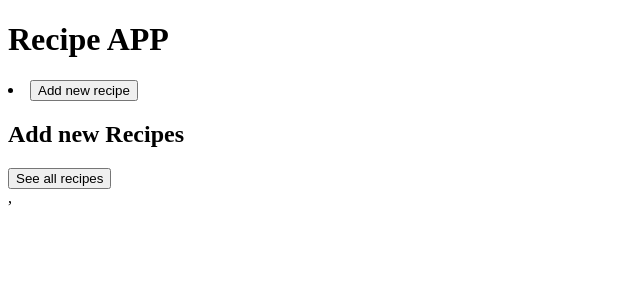
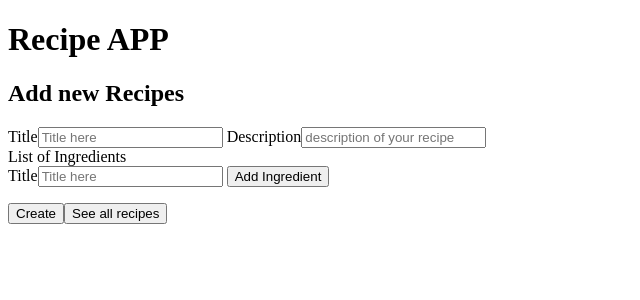
Before and after one commit to alvarohernandez-travelperk/onboarding_client_alvarohernandez-travelperk, a React (Create React App) app: page /add in a window 1280 px wide. Shown: the top 300 px of the page, without its empty margins (0-640 px from the left). Built offline with nearby package versions, Linux system fonts and the light colour scheme.

Commit message:
Add basic layout and ingredients component

```diff
--- a/src/App.tsx
+++ b/src/App.tsx
@@ -14,14 +14,9 @@ function App() {
   return (
     <div>
       <h1>Recipe APP</h1>
-      <li>
-      <Link to="/add">
-        <button>Add new recipe</button>
-        </Link>
-      </li>
       <Routes>
         <Route path="/" element={<ListRecipes />} />
-        <Route path="add" element={< AddRecipes/>} />
+        <Route path="add" element={< AddRecipes />} />
       </Routes>
     </div>
   );
--- /dev/null
+++ b/src/Components/InputField.tsx
@@ -0,0 +1,21 @@
+import React from 'react'
+
+
+interface InputFieldProps {
+  placeholder: string;
+  title: string;
+  value: string;
+  handleInput: React.ChangeEventHandler<HTMLInputElement>;
+}
+
+export default function InputField({ placeholder, title, value, handleInput }: InputFieldProps) {
+  return (
+    <span>
+      <label>{title}</label>
+<input
+      onChange={handleInput}
+      type="text"
+      value={value}
+      placeholder={placeholder}></input>    </span>
+  )
+}
--- /dev/null
+++ b/src/Components/ListIngredients.tsx
@@ -0,0 +1,53 @@
+import { useState } from "react";
+import InputField from "./InputField";
+
+interface ListIngredientsProps {
+  ingredients: string[];
+  setIngredients: React.Dispatch<React.SetStateAction<string[]>>;
+}
+
+export default function ListIngredients({ingredients, setIngredients}: ListIngredientsProps) {
+  const [newIngredient, setNewIngredient] = useState<string>("")
+
+  const handleNewIngredient = (e: React.ChangeEvent<HTMLInputElement>) => {
+    setNewIngredient(e.target.value);
+  };
+
+  const handleIngredients = (newIngredient: string) => {
+    const existIngredient = ingredients.find(el => el === newIngredient)
+    if (!existIngredient) {
+      const newArray = [...ingredients, newIngredient];
+      setIngredients(newArray)
+    }
+  };
+
+  const deleteIngredient = (ingredientToDelete: string) => {
+    const newArray = ingredients.filter(el => el !== ingredientToDelete);
+    setIngredients(newArray)
+  };
+
+  return (
+    <div>
+      <span>List of Ingredients</span>
+      <div>
+        <InputField
+          handleInput={handleNewIngredient}
+          value={newIngredient}
+          placeholder="Title here"
+          title="Title"
+        />
+        <button onClick={() => handleIngredients(newIngredient)}>Add Ingredient</button>
+      </div>
+      <ul>
+        {ingredients.map(ingredient =>
+          <li key={ingredient}>
+            {ingredient}
+            <span  onClick={() => deleteIngredient(ingredient)}>
+                X
+            </span>
+          </li>
+        )}
+      </ul>
+    </div>
+  );
+}
--- a/src/Types/Ingredient.ts
+++ b/src/Types/Ingredient.ts
@@ -1,4 +1,3 @@
 export interface Ingredient {
-  id: string;
   name: string;
 }
--- a/src/Views/AddRecipes.tsx
+++ b/src/Views/AddRecipes.tsx
@@ -1,12 +1,47 @@
 import { Link } from "react-router-dom";
+import ListIngredients from "../Components/ListIngredients";
+import InputField from "../Components/InputField";
+import { useState } from "react";
 
 export default function AddRecipes() {
+  const [addTitle, setAddTitle] = useState<string>("")
+  const [addDescription, setAddDescription] = useState<string>("")
+  const [ingredients, setIngredients] = useState<string[]>([])
+
+  const handleAddTitle = (e: React.ChangeEvent<HTMLInputElement>) => {
+    setAddTitle(e.target.value);
+  };
+
+  const handleAddDescription = (e: React.ChangeEvent<HTMLInputElement>) => {
+    setAddDescription(e.target.value);
+  };
+
+  const addRecipe = () => {
+    console.log('send recipe to the server')
+  };
+
   return (
     <div>
       <h2>Add new Recipes</h2>
+      <div>
+        <InputField
+          handleInput={handleAddTitle}
+          value={addTitle}
+          placeholder="Title here"
+          title="Title"
+        />
+        <InputField
+          handleInput={handleAddDescription}
+          value={addDescription}
+          placeholder="description of your recipe"
+          title="Description"
+        />
+        <ListIngredients ingredients={ingredients} setIngredients={setIngredients} />
+      </div>
+      <button onClick={() => addRecipe()}>Create</button>
       <Link to="/">
         <button>See all recipes</button>
-        </Link>
+      </Link>
     </div>
   )
 }
--- a/src/Views/ListRecipes.tsx
+++ b/src/Views/ListRecipes.tsx
@@ -1,9 +1,13 @@
 import React from 'react'
+import { Link } from 'react-router-dom'
 import RecipeItem from '../Components/Recipe'
 
 export default function ListRecipes() {
   return (
     <div>
+      <Link to="/add">
+        <button>Add new recipe</button>
+      </Link>
       <h2>List of Recipes</h2>
       <RecipeItem />
     </div>
--- a/src/index.tsx
+++ b/src/index.tsx
@@ -10,6 +10,6 @@ root.render(
   <React.StrictMode>
     <BrowserRouter>
       <App />
-    </BrowserRouter>,
+    </BrowserRouter>
   </React.StrictMode>
 );
```
Also changed, not shown: src/Views/EditRecipes.tsx (added, +40 -0 lines).
